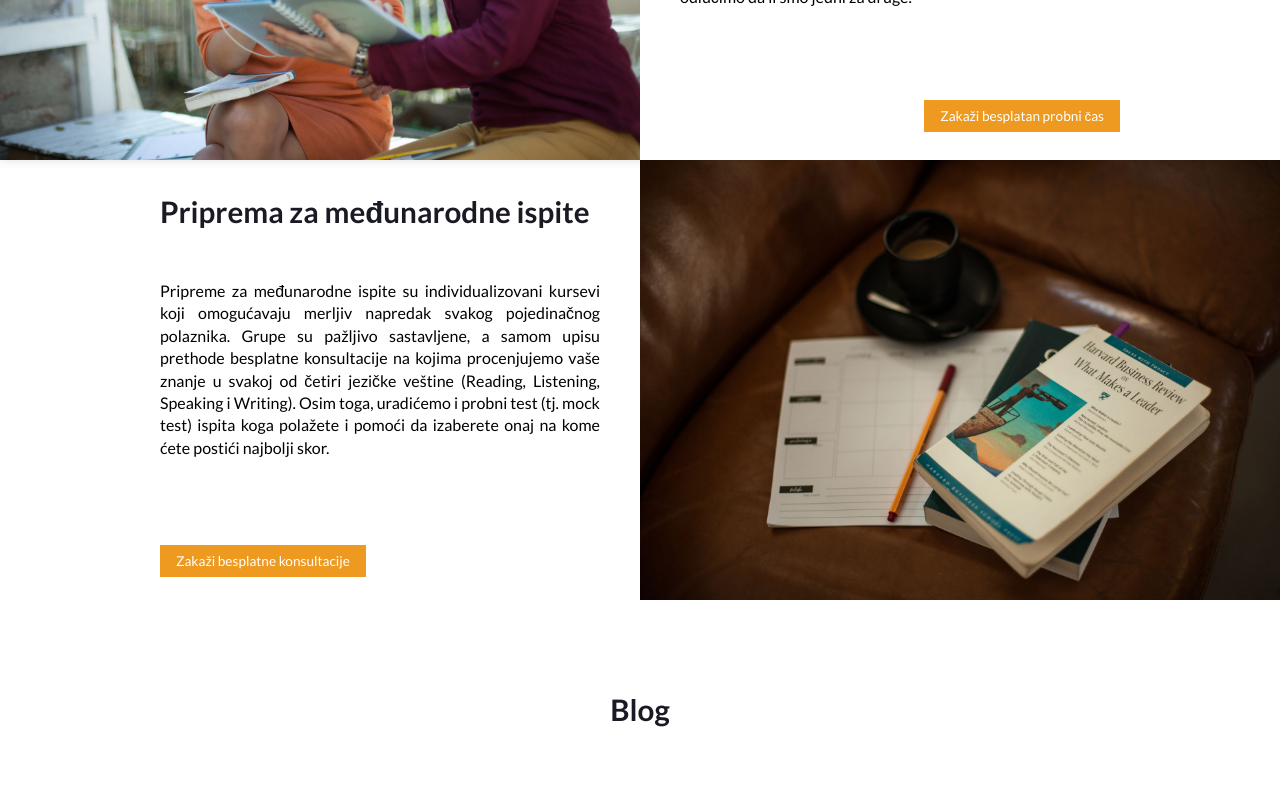
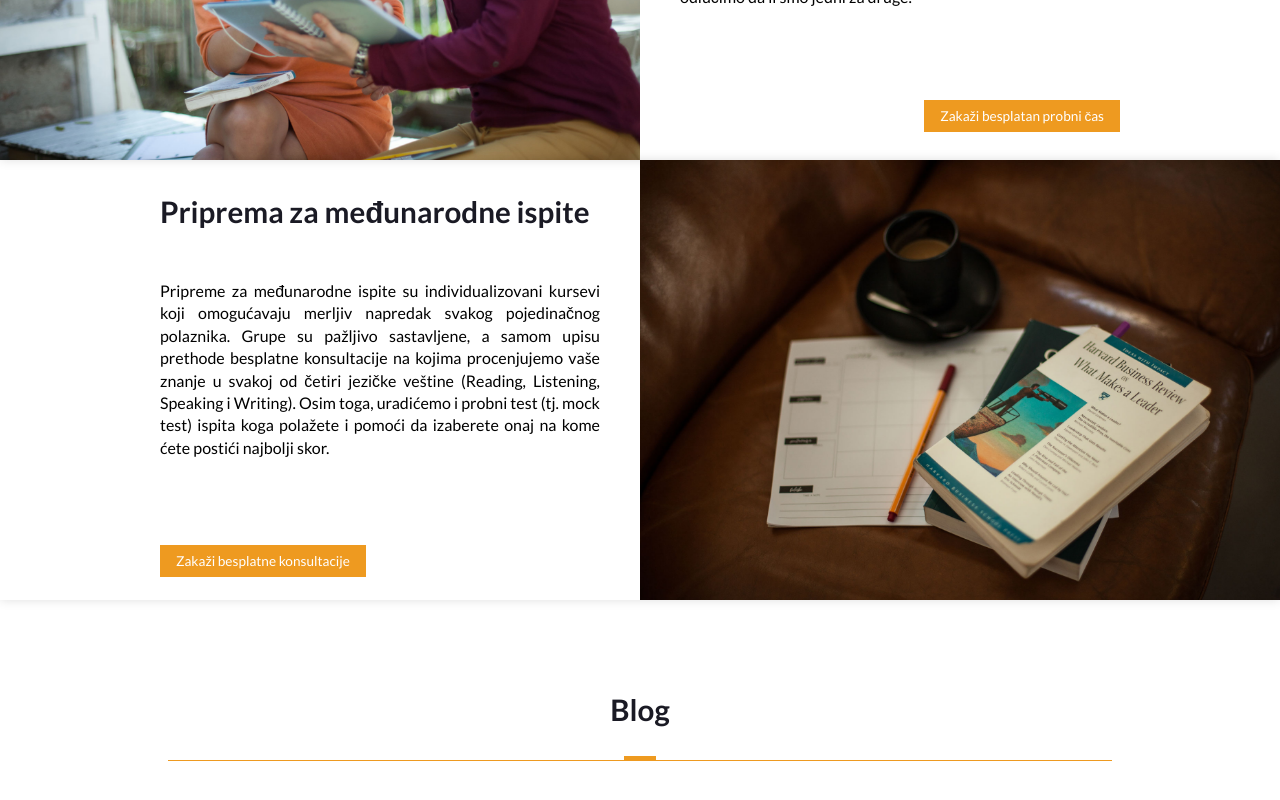
Before and after one commit to Dejan85/proenglish-refactor, a React (Vite) app: page / in a window 1280 px wide. Shown: the part 2135-2935 px from the top of the page. Before the commit the page ends 2875 px from the top, so only its background shows below. Built offline with nearby package versions, Linux system fonts and the light colour scheme.

Commit message:
created decoration line below heading

```diff
--- a/src/components/frontend/home/pages/blog/Blog.tsx
+++ b/src/components/frontend/home/pages/blog/Blog.tsx
@@ -1,18 +1,27 @@
 import React from "react";
-import { Heading, SubContainer, ContentContainer } from "~/src/components/ui";
+import {
+  Heading,
+  SubContainer,
+  ContentContainer,
+  Line,
+} from "~/src/components/ui";
 import { headingText } from "./messages";
 
 const renderHeading = (): JSX.Element => (
   <Heading as="h1" text={headingText} className="default-heading" />
 );
 
+const renderLine = (): JSX.Element => <Line />;
+
 const headingUi = renderHeading();
+const lineUi = renderLine();
 
 const Blog = (): JSX.Element => {
   return (
     <SubContainer>
-      <ContentContainer className="justify-content-center">
+      <ContentContainer className="justify-content-center flex-direction-column">
         {headingUi}
+        {lineUi}
       </ContentContainer>
     </SubContainer>
   );
--- a/src/components/frontend/home/pages/course/Course.tsx
+++ b/src/components/frontend/home/pages/course/Course.tsx
@@ -56,7 +56,7 @@ const Course = (): JSX.Element => {
           {linkUi}
         </ContentContainer.TextSide>
       </ContentContainer>
-      <ContentContainer className="reset-margin-top set-height-to-55-rem">
+      <ContentContainer className="reset-margin-top set-height-to-55-rem box-shadow">
         <ContentContainer.TextSide
           wrapContentToLeft
           className="set-width-to-50-percent"
--- /dev/null
+++ b/src/components/ui/Line/Line.tsx
@@ -0,0 +1,18 @@
+import React from "react";
+import { WrapperType } from "~/src/global-types";
+
+const Wrapper: WrapperType = "div";
+const SmallLine: WrapperType = "div";
+const LargerLine: WrapperType = "div";
+const className: string = "line";
+
+const Line = (): JSX.Element => {
+  return (
+    <Wrapper className={className}>
+      <SmallLine className={`${className}__small`} />
+      <LargerLine className={`${className}__large`} />
+    </Wrapper>
+  );
+};
+
+export default Line;
--- /dev/null
+++ b/src/components/ui/Line/index.ts
@@ -0,0 +1,4 @@
+import Line from './Line';
+import "./styles.scss";
+
+export { Line };
--- /dev/null
+++ b/src/components/ui/Line/styles.scss
@@ -0,0 +1,22 @@
+@import "../../styles/variables/colors";
+
+.line {
+  display: flex;
+  flex-direction: column;
+  align-items: center;
+  width: 100%;
+  margin-top: 2rem;
+  margin-bottom: 31rem;
+
+  &__small {
+    width: 4rem;
+    height: 0.5rem;
+    background: $main-color;
+  }
+
+  &__large {
+    width: 100%;
+    height: 1px;
+    background: $main-color;
+  }
+}
--- a/src/components/ui/content-container/styles.scss
+++ b/src/components/ui/content-container/styles.scss
@@ -36,6 +36,10 @@
 }
 
 // halpers
+.flex-direction-column {
+  flex-direction: column;
+}
+
 .justify-content-center {
   justify-content: center;
 }
@@ -53,5 +57,5 @@
 }
 
 .box-shadow {
-  box-shadow: 0 0 10px rgb(0 0 0 / 13%);
+  box-shadow: 0 0 10px rgba(0, 0, 0, 0.13);
 }
--- a/src/components/ui/heading/styles.scss
+++ b/src/components/ui/heading/styles.scss
@@ -12,4 +12,5 @@
 .default-heading {
   font-size: 3.7rem;
   color: #1a1a24;
+  // line-height: 3.5rem;
 }
--- a/src/components/ui/index.ts
+++ b/src/components/ui/index.ts
@@ -13,3 +13,4 @@ export { ContentContainer } from './content-container';
 export { Image } from './image';
 export { Button } from './Button';
 export { Link } from './Link';
+export { Line } from './Line';
```
Also changed, not shown: src/components/ui/Line/types.ts (added).
